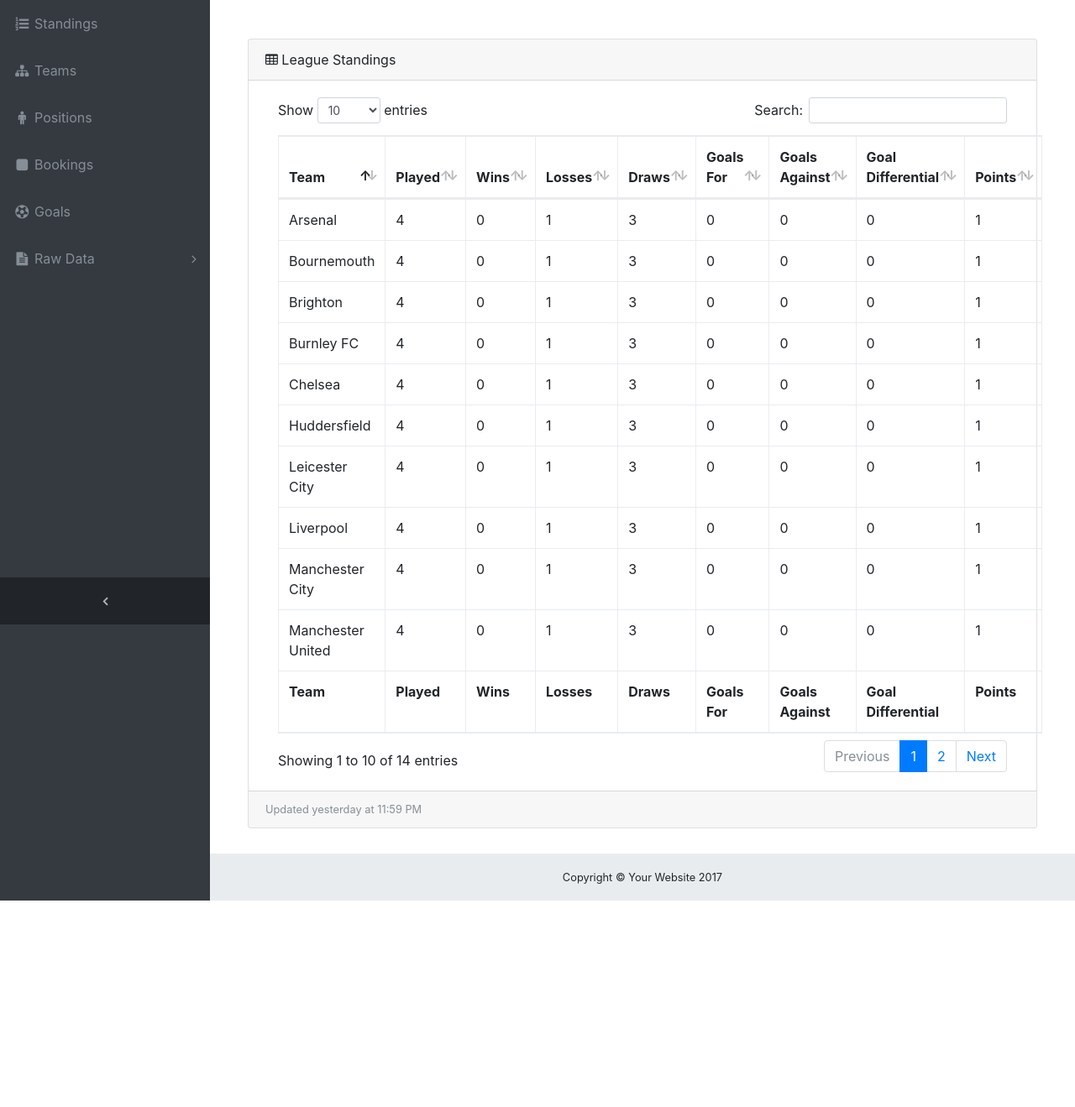
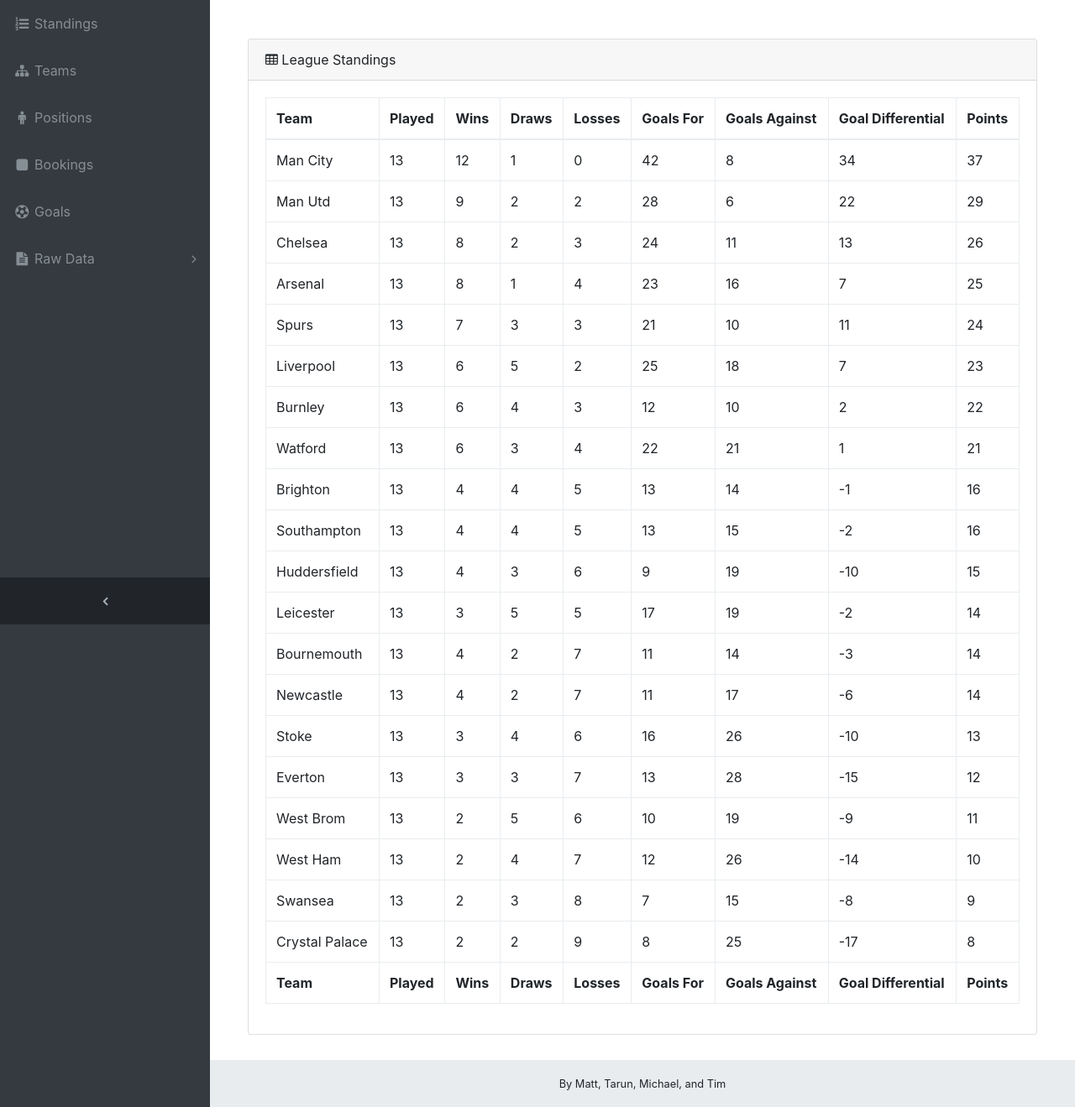
Before and after one commit to MAldridge422/EPLdb, a Django app: page / in a window 1280 px wide. Shown: the part 56-1375 px from the top of the page at 84% size. Before the commit the page ends 1129 px from the top, so only its background shows below. Run offline with Django 3.2, Linux system fonts and the light colour scheme; data comes from the database, SQL or seed files in the repository; both versions use the stored data as it was after the commit; some libraries are stand-ins or nearby versions.

Commit message:
League table, fixtures, referees

```diff
--- a/EPLdb/frontend/templates/base.html
+++ b/EPLdb/frontend/templates/base.html
@@ -30,7 +30,7 @@
     <footer class="sticky-footer">
       <div class="container">
         <div class="text-center">
-          <small>Copyright © Your Website 2017</small>
+          <small>By Matt, Tarun, Michael, and Tim</small>
         </div>
       </div>
     </footer>
--- a/EPLdb/frontend/templates/index.html
+++ b/EPLdb/frontend/templates/index.html
@@ -10,14 +10,14 @@
           <i class="fa fa-table"></i> League Standings </div>
         <div class="card-body">
           <div>
-            <table class="table table-bordered" id="dataTable" width="100%" cellspacing="0">
+            <table class="table table-bordered" id="dataTableCustom" width="100%" cellspacing="0">
               <thead>
                 <tr>
                   <th>Team</th>
                   <th>Played</th>
                   <th>Wins</th>
+                  <th>Draws</th>
                   <th>Losses</th>
-                  <th>Draws</th>
                   <th>Goals For</th>
                   <th>Goals Against</th>
                   <th>Goal Differential</th>
@@ -29,8 +29,8 @@
                   <th>Team</th>
                   <th>Played</th>
                   <th>Wins</th>
+                  <th>Draws</th>
                   <th>Losses</th>
-                  <th>Draws</th>
                   <th>Goals For</th>
                   <th>Goals Against</th>
                   <th>Goal Differential</th>
@@ -38,165 +38,24 @@
                 </tr>
               </tfoot>
               <tbody>
+              {% for r in table %}
                 <tr>
-                  <td>Manchester City</td>
-                  <td>4</td>
-                  <td>0</td>
-                  <td>1</td>
-                  <td>3</td>
-                  <td>0</td>
-                  <td>0</td>
-                  <td>0</td>
-                  <td>1</td>
+                {% for d in r %}
+                  <td>{{d}}</td>
+                {% endfor %}
                 </tr>
-                <tr>
-                  <td>Manchester United</td>
-                  <td>4</td>
-                  <td>0</td>
-                  <td>1</td>
-                  <td>3</td>
-                  <td>0</td>
-                  <td>0</td>
-                  <td>0</td>
-                  <td>1</td>
-                </tr>
-                <tr>
-                  <td>Chelsea</td>
-                  <td>4</td>
-                  <td>0</td>
-                  <td>1</td>
-                  <td>3</td>
-                  <td>0</td>
-                  <td>0</td>
-                  <td>0</td>
-                  <td>1</td>
-                </tr>
-                <tr>
-                  <td>Arsenal</td>
-                  <td>4</td>
-                  <td>0</td>
-                  <td>1</td>
-                  <td>3</td>
-                  <td>0</td>
-                  <td>0</td>
-                  <td>0</td>
-                  <td>1</td>
-                </tr>
-                <tr>
-                  <td>Tottenham</td>
-                  <td>4</td>
-                  <td>0</td>
-                  <td>1</td>
-                  <td>3</td>
-                  <td>0</td>
-                  <td>0</td>
-                  <td>0</td>
-                  <td>1</td>
-                </tr>
-                <tr>
-                  <td>Liverpool</td>
-                  <td>4</td>
-                  <td>0</td>
-                  <td>1</td>
-                  <td>3</td>
-                  <td>0</td>
-                  <td>0</td>
-                  <td>0</td>
-                  <td>1</td>
-                </tr>
-                <tr>
-                  <td>Burnley FC</td>
-                  <td>4</td>
-                  <td>0</td>
-                  <td>1</td>
-                  <td>3</td>
-                  <td>0</td>
-                  <td>0</td>
-                  <td>0</td>
-                  <td>1</td>
-                </tr>
-                <tr>
-                  <td>Leicester City</td>
-                  <td>4</td>
-                  <td>0</td>
-                  <td>1</td>
-                  <td>3</td>
-                  <td>0</td>
-                  <td>0</td>
-                  <td>0</td>
-                  <td>1</td>
-                </tr>
-                <tr>
-                  <td>Brighton</td>
-                  <td>4</td>
-                  <td>0</td>
-                  <td>1</td>
-                  <td>3</td>
-                  <td>0</td>
-                  <td>0</td>
-                  <td>0</td>
-                  <td>1</td>
-                </tr>
-                <tr>
-                  <td>Southampton</td>
-                  <td>4</td>
-                  <td>0</td>
-                  <td>1</td>
-                  <td>3</td>
-                  <td>0</td>
-                  <td>0</td>
-                  <td>0</td>
-                  <td>1</td>
-                </tr>
-                <tr>
-                  <td>Newcastle</td>
-                  <td>4</td>
-                  <td>0</td>
-                  <td>1</td>
-                  <td>3</td>
-                  <td>0</td>
-                  <td>0</td>
-                  <td>0</td>
-                  <td>1</td>
-                </tr>
-                <tr>
-                  <td>Huddersfield</td>
-                  <td>4</td>
-                  <td>0</td>
-                  <td>1</td>
-                  <td>3</td>
-                  <td>0</td>
-                  <td>0</td>
-                  <td>0</td>
-                  <td>1</td>
-                </tr>
-                <tr>
-                  <td>Bournemouth</td>
-                  <td>4</td>
-                  <td>0</td>
-                  <td>1</td>
-                  <td>3</td>
-                  <td>0</td>
-                  <td>0</td>
-                  <td>0</td>
-                  <td>1</td>
-                </tr>
-                <tr>
-                  <td>Relegation Fodder</td>
-                  <td>4</td>
-                  <td>0</td>
-                  <td>1</td>
-                  <td>3</td>
-                  <td>0</td>
-                  <td>0</td>
-                  <td>0</td>
-                  <td>1</td>
-                </tr>
+              {% endfor %}
               </tbody>
             </table>
           </div>
         </div>
-        <div class="card-footer small text-muted">Updated yesterday at 11:59 PM</div>
       </div>
     </div>
+    <script type="text/javascript">
+        $(document).ready(function() {
+            $('#dataTableCustom').DataTable(
+                paging: false
+            );
+        });
+    </script>
     {% endblock %}
--- a/EPLdb/frontend/views.py
+++ b/EPLdb/frontend/views.py
@@ -1,7 +1,72 @@
 from django.shortcuts import render
+from django.db import connection
 
 def index(request):
-    return render(request, 'index.html',)
+    table = []
+    with connection.cursor() as cursor:
+        # league table
+        cursor.execute('''
+            SELECT full_name, played, wins, draws,
+                (played-wins-draws) as losses,gf,ga,(gf-ga) AS gd,
+                (wins*3 + draws) as points
+            FROM
+            (SELECT full_name, count(full_name) AS played
+            FROM Fixtures
+            INNER JOIN Teams
+            ON away_team=team_id OR home_team=team_id
+            GROUP BY full_name) PLAYED
+
+            NATURAL JOIN
+
+            (SELECT full_name, count(winner_id) AS wins
+            FROM Fixtures
+            INNER JOIN Teams
+            ON winner_id=team_id
+            GROUP BY full_name) WINS
+
+            NATURAL JOIN
+
+            (SELECT full_name, count(full_name) AS draws
+            FROM Fixtures
+            INNER JOIN Teams
+            ON winner_id IS NULL AND
+                (away_team=team_id OR home_team=team_id)
+            GROUP BY full_name) DRAWS
+
+            NATURAL JOIN
+
+            (SELECT full_name, (hgf+agf) as gf
+              FROM
+              (SELECT full_name, sum(home_goals) AS hgf
+              FROM Fixtures INNER JOIN Teams
+              WHERE home_team=team_id
+              GROUP BY full_name) HGF
+              NATURAL JOIN
+              (SELECT full_name, sum(away_goals) AS agf
+              FROM Fixtures INNER JOIN Teams
+              WHERE away_team=team_id
+              GROUP BY full_name) AGF
+              ) GF
+
+            NATURAL JOIN
+
+            (SELECT full_name, (hga+aga) as ga
+              FROM
+              (SELECT full_name, sum(home_goals) AS hga
+              FROM Fixtures INNER JOIN Teams
+              WHERE away_team=team_id
+              GROUP BY full_name) HGA
+              NATURAL JOIN
+              (SELECT full_name, sum(away_goals) AS aga
+              FROM Fixtures INNER JOIN Teams
+              WHERE home_team=team_id
+              GROUP BY full_name) AGA
+              ) GA
+              ORDER BY points DESC, gd DESC
+        ''')
+        rows = cursor.fetchall()
+        table = [r for r in rows]
+    return render(request, 'index.html', {'table': table})
 
 def teams(request):
     return render(request, 'teams.html',)
```
Also changed, not shown: EPLdb/get-data.py (+182 -14 lines), EPLdb/db.sqlite3.
